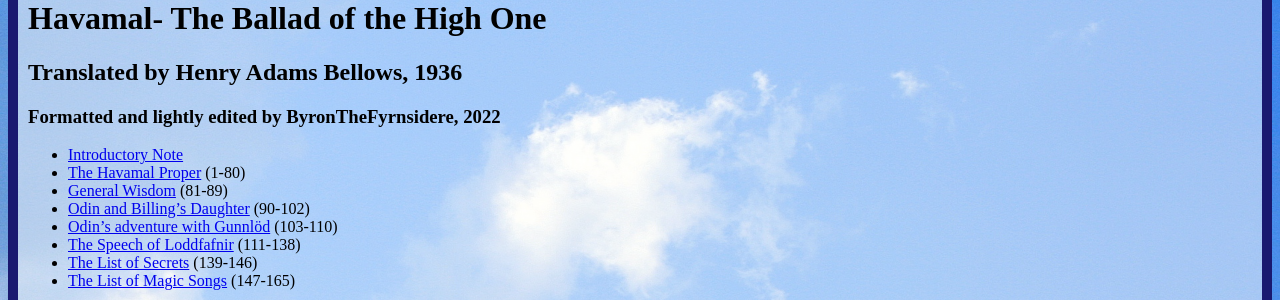
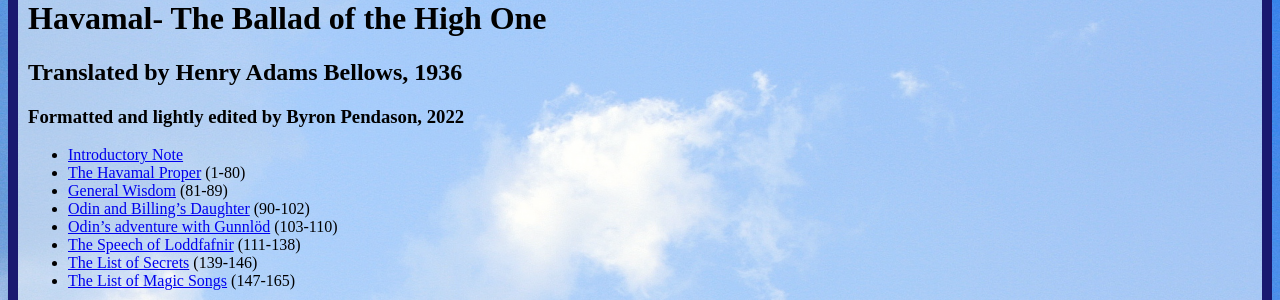
Before and after one commit to byronpendason/byronpendason.github.io, a Jekyll site: the page built from havamal-bellows-st.md, in a window 1280 px wide and 900 px high. Shown: the part 206-506 px from the top of the window. Built offline with Jekyll 4.4.1, drawn with Linux system fonts in a browser that asks for light colours; our own code applies the rules of GitHub Pages for plain Markdown files; comment, search, counter and statistics services are not loaded.

Commit message:
Update havamal-bellows-st.md

```diff
--- a/havamal-bellows-st.md
+++ b/havamal-bellows-st.md
@@ -4,14 +4,14 @@ author: Henry Adams Bellows
 date: 2022-07-06
 permalink: /havamal
 sitemap:
-  exclude: true
+  exclude: 'yes'
 ---
 
 # Havamal- The Ballad of the High One
 
 ## Translated by Henry Adams Bellows, 1936
 
-### Formatted and lightly edited by ByronTheFyrnsidere, 2022
+### Formatted and lightly edited by Byron Pendason, 2022
 
 - [Introductory Note](#introductory-note)
 - [The Havamal Proper](#the-havamal-proper) (1-80)
```
